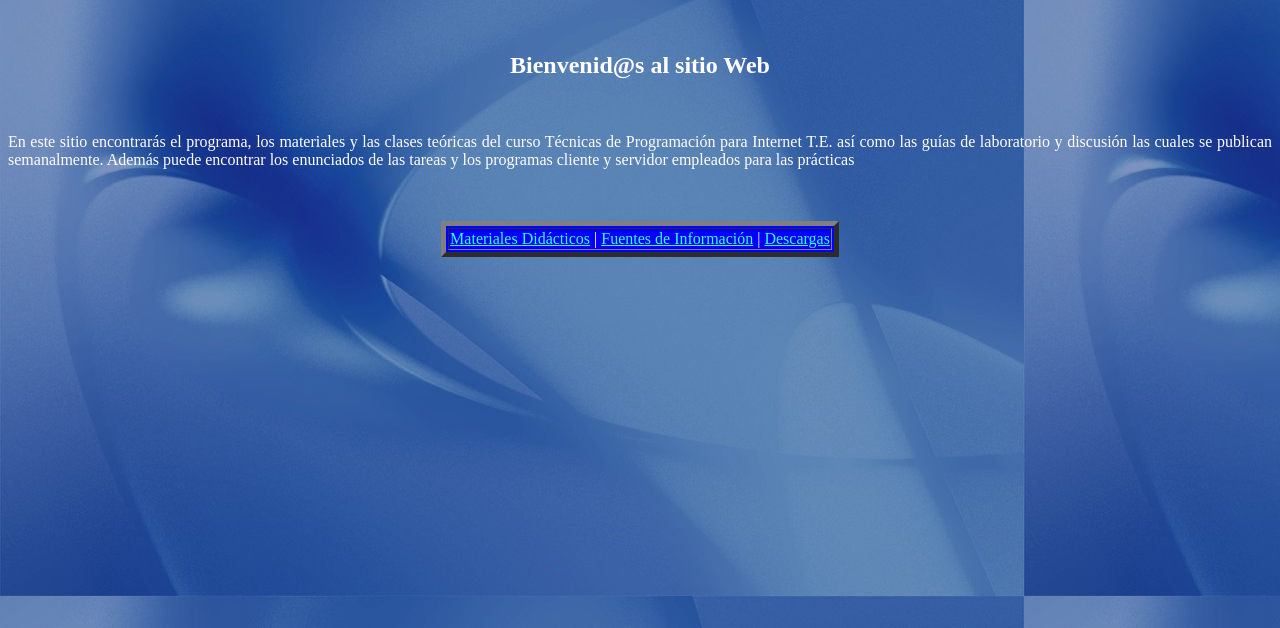
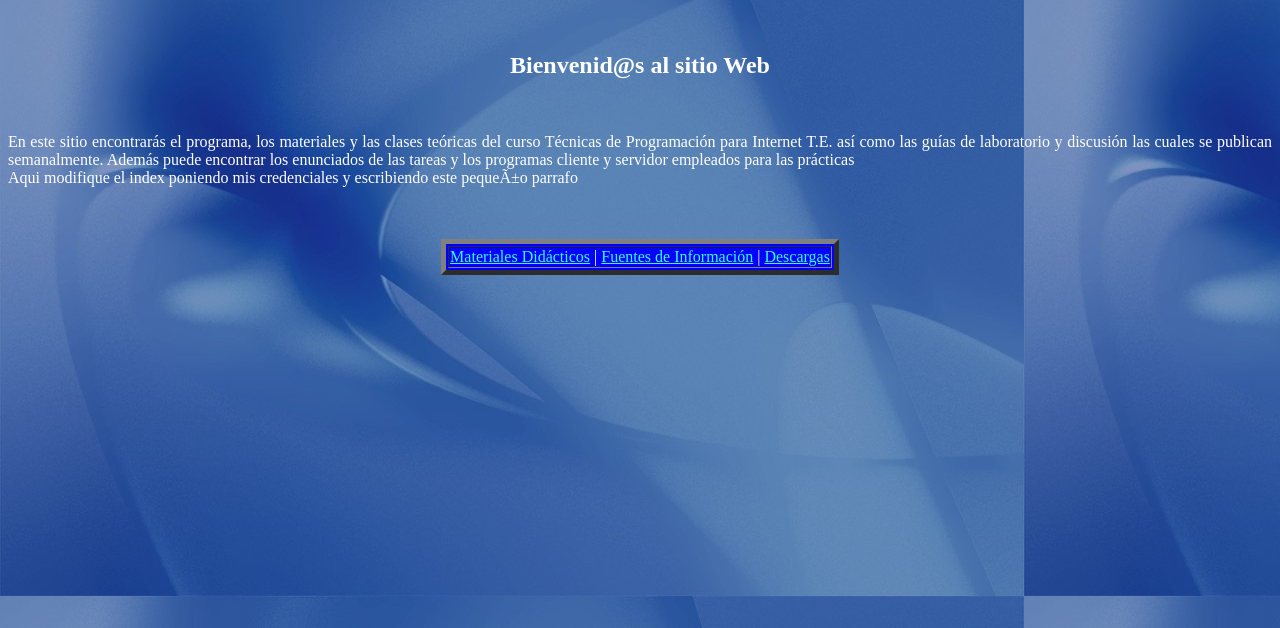
Before and after one commit to Manzan0-debug/Guia21C, a plain HTML site: page index.html in a window 1280 px wide. Shown: the part 172-800 px from the top of the page. Drawn offline with Linux system fonts and the light colour scheme.

Commit message:
Update index.html

```diff
--- a/index.html
+++ b/index.html
@@ -38,7 +38,8 @@
  En este sitio encontrar&aacute;s el programa, los materiales y las clases te&oacute;ricas del curso
  T&eacute;cnicas de Programaci&oacute;n para Internet T.E. as&iacute; como las gu&iacute;as de laboratorio y discusi&oacute;n las cuales
  se publican semanalmente. Adem&aacute;s puede encontrar los enunciados de las tareas y los programas cliente
- y servidor empleados para las pr&aacute;cticas
+ y servidor empleados para las pr&aacute;cticas<BR>
+ Aqui modifique el index poniendo mis credenciales y escribiendo este pequeño parrafo
 </P>
 <BR>
 <BR>
```
